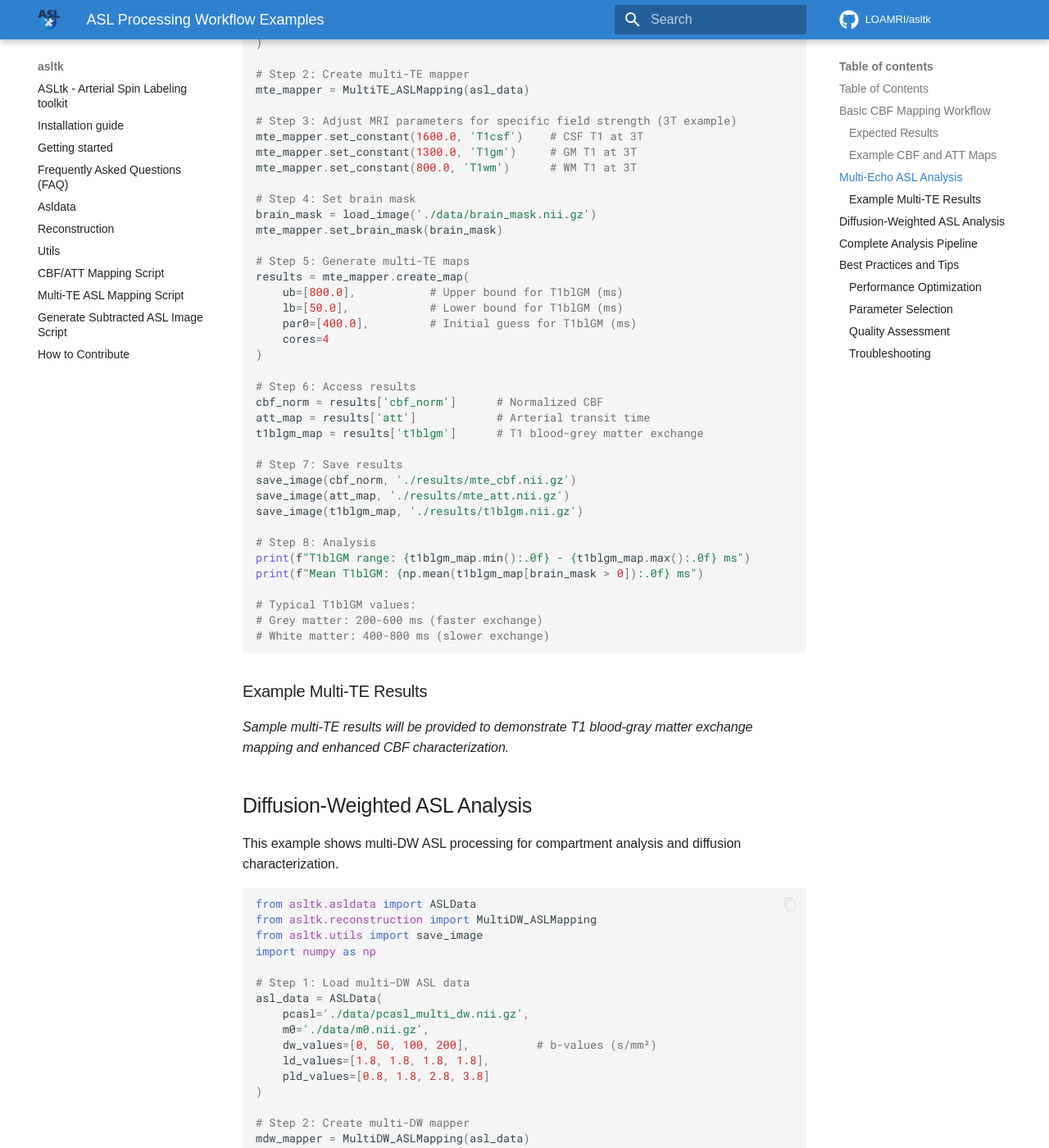
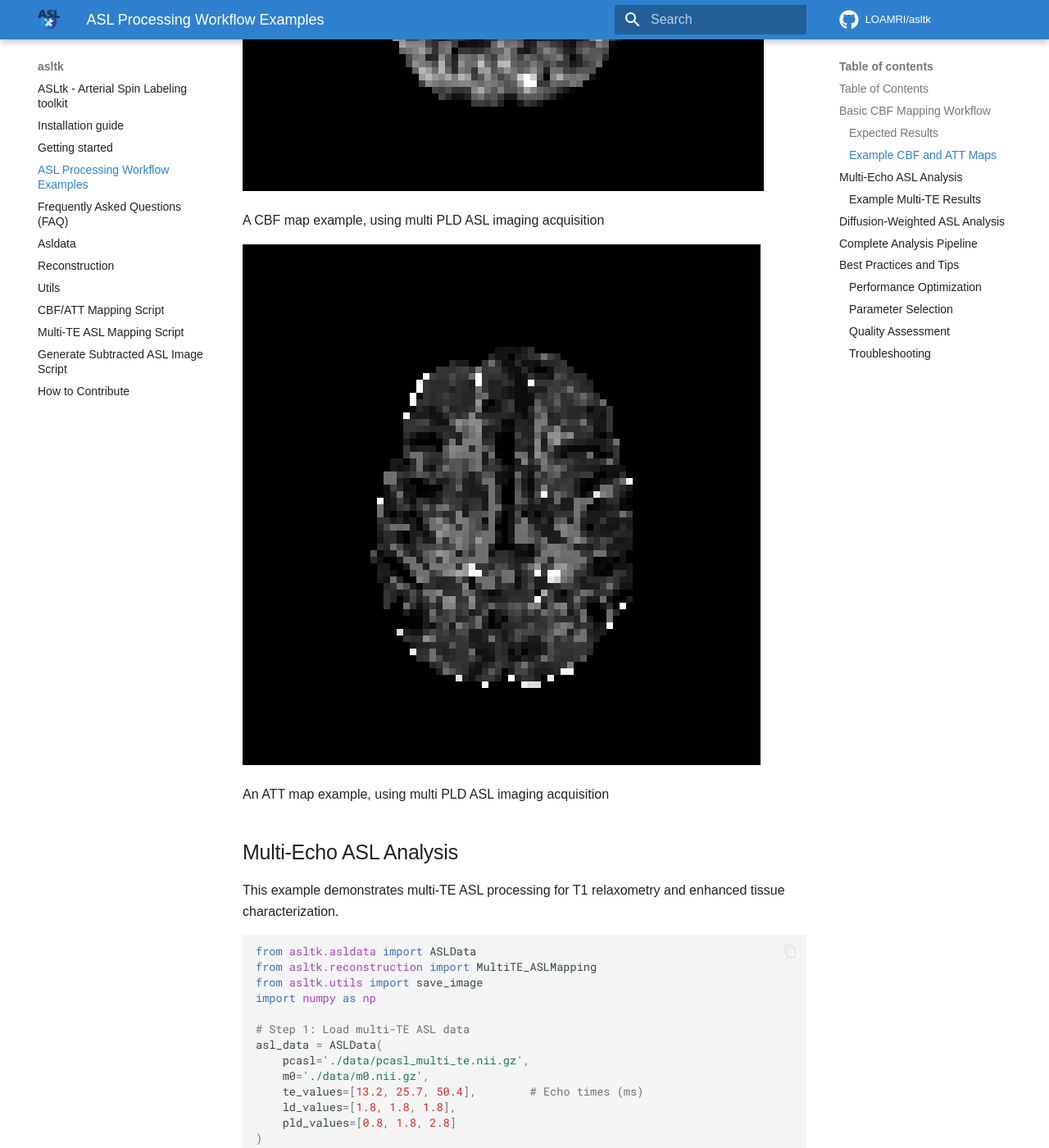
Before and after one commit to LOAMRI/asltk, an MkDocs documentation site: the page built from docs/examples/workflow_examples.md, in a window 1280 px wide and 1400 px high, scrolled down 2157 px. Shown: the whole window at 82% size. Built offline with MkDocs 1.6.1 and Material for MkDocs 9.7.7, drawn with Linux system fonts in a browser that asks for light colours; some web fonts are replaced; comment, search, counter and statistics services are not loaded; some of the changed text lies outside the part shown.

Commit message:
DOC: Add example CBF and ATT maps to workflow documentation and update navigation

````diff
--- a/docs/examples/workflow_examples.md
+++ b/docs/examples/workflow_examples.md
@@ -68,10 +68,15 @@ print(f"Mean ATT: {np.mean(att_map[brain_mask > 0]):.0f} ms")
 - **Healthy ATT values**: 800-2000 ms depending on vascular territory
 
 ### Example CBF and ATT Maps
-<!-- Placeholder for 2D image samples -->
-<!-- TODO: Add sample CBF map: ![CBF Map](images/cbf_sample.png) -->
-<!-- TODO: Add sample ATT map: ![ATT Map](images/att_sample.png) -->
-*Sample CBF and ATT maps will be provided to demonstrate typical output quality and anatomical features.*
+
+![CBF Map](../assets/images/cbf_map.png)
+
+A CBF map example, using multi PLD ASL imaging acquisition
+
+![ATT Map](../assets/images/att_map.png)
+
+An ATT map example, using multi PLD ASL imaging acquisition
+
 
 ## Multi-Echo ASL Analysis
 
@@ -132,10 +137,10 @@ print(f"Mean T1blGM: {np.mean(t1blgm_map[brain_mask > 0]):.0f} ms")
 ```
 
 ### Example Multi-TE Results
-<!-- Placeholder for multi-TE image samples -->
-<!-- TODO: Add sample T1blGM map: ![T1blGM Map](images/t1blgm_sample.png) -->
-<!-- TODO: Add sample multi-TE CBF map: ![Multi-TE CBF](images/mte_cbf_sample.png) -->
-*Sample multi-TE results will be provided to demonstrate T1 blood-gray matter exchange mapping and enhanced CBF characterization.*
+
+![T1blGM Map](../assets/images/t1_blood_gm_map.png)
+
+A T1 blood-GM map example, using the Multi TE ASL imaging acquisition
 
 ## Diffusion-Weighted ASL Analysis
 
--- a/mkdocs.yml
+++ b/mkdocs.yml
@@ -42,6 +42,7 @@ nav:
   - 'index.md'
   - 'installation_guide.md'
   - 'getting_started.md'
+  - 'examples/workflow_examples.md'
   - 'faq.md'
   - 'api/asldata.md'
   - 'api/reconstruction.md'
````
Also changed, not shown: docs/assets/images/att_map.png (added), docs/assets/images/cbf_map.png (added), docs/assets/images/t1_blood_gm_map.png (added).
